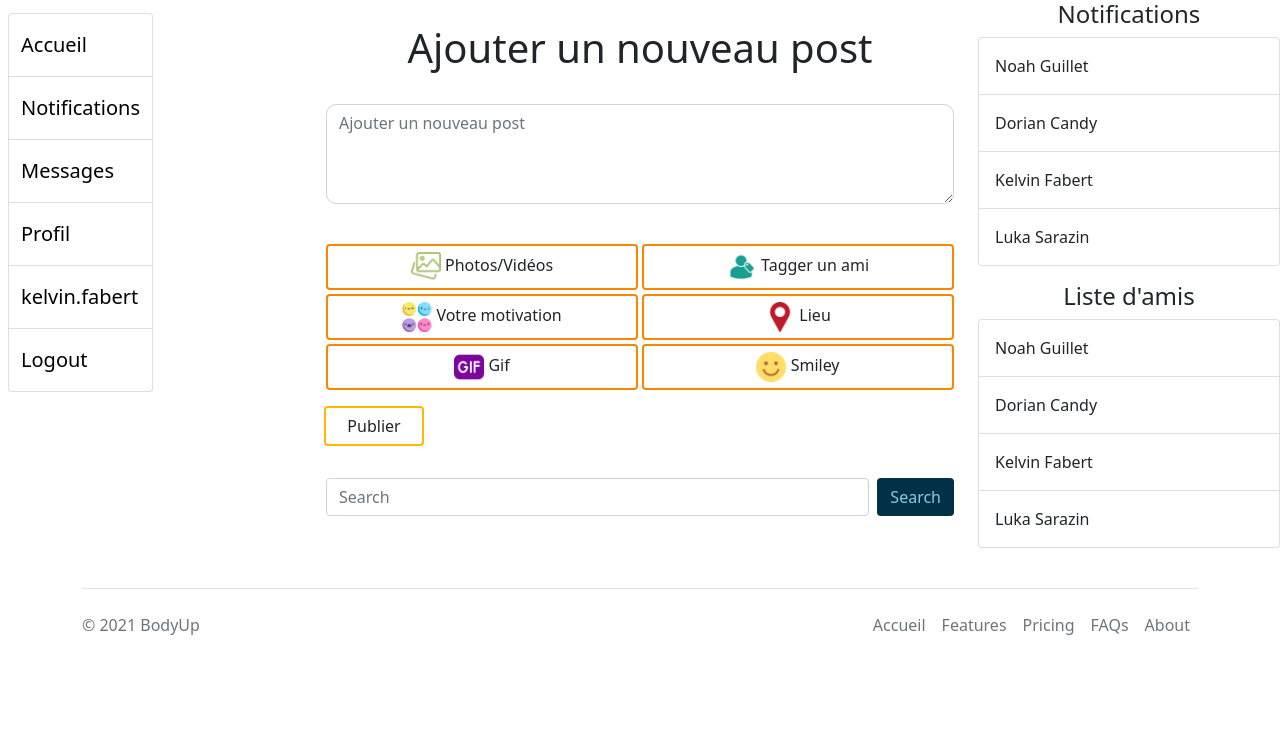
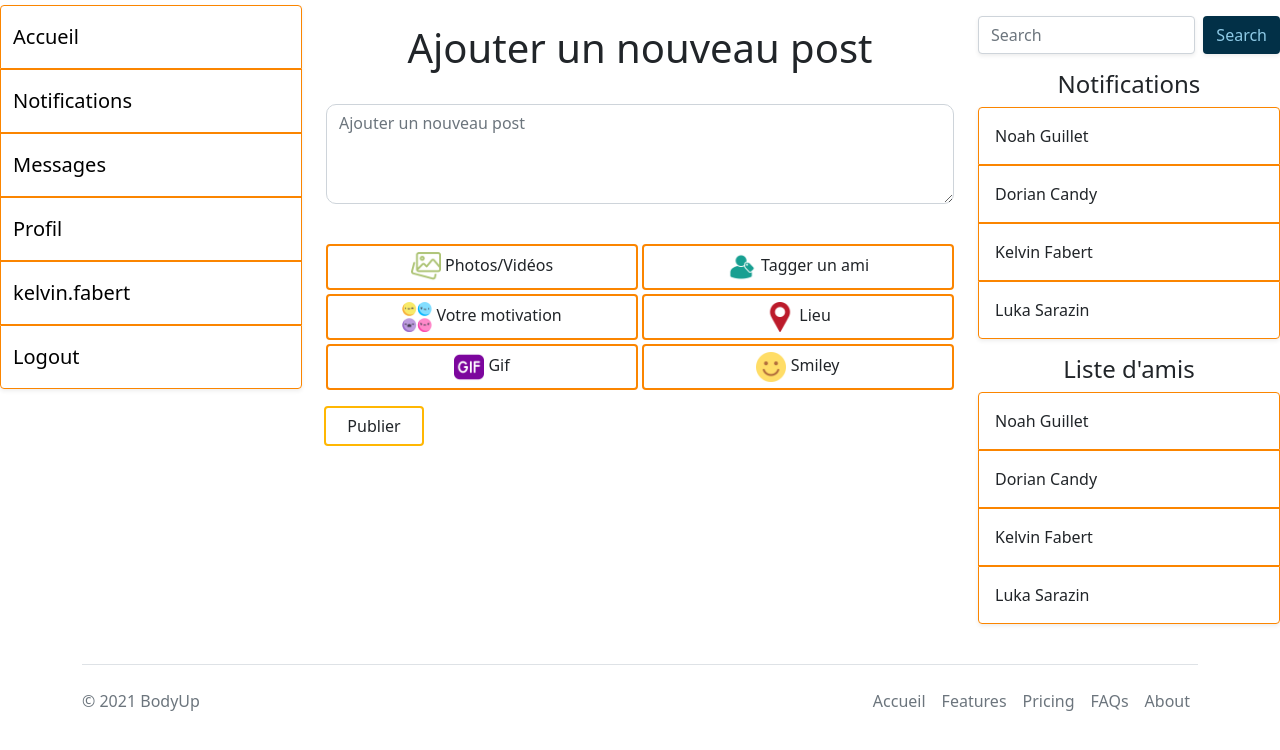
Before and after one commit to Kelvinfbt/mspr-wis2, a PHP site: page / in a window 1280 px wide. Shown: the top 750 px of the page. Run offline with PHP 8.4, Linux system fonts and the light colour scheme; the visitor is signed in with stand-in values (Sample User, id 1); data comes from the database, SQL or seed files in the repository.

Commit message:
updated : design home

```diff
--- a/index.php
+++ b/index.php
@@ -12,33 +12,36 @@ middleware('auth');
                 <?php require_once 'template-parts/layout/sidebar-menu.php'; ?>
             </div>
             <div class="col-6">
+
                 <?php require_once 'template-parts/post.php'; ?>
+
+            </div>
+            <div class="col">
+
                 <div>
                     <form class="d-flex py-3">
-                        <input class="form-control me-2" type="search" placeholder="Search" aria-label="Search">
-                        <button class="btn text-light bg-dark" type="submit">Search</button>
+                        <input class="form-control me-2 shadow-sm" type="search" placeholder="Search" aria-label="Search">
+                        <button class="btn text-light bg-dark shadow-sm" type="submit">Search</button>
                     </form>
                 </div>
 
-            </div>
-            <div class="col">
                 <div class="notifs-list">
                     <h4 class="text-center">Notifications</h4>
-                    <div class="list-group">
-                        <a href="#" class="list-group-item list-group-item-action py-3">Noah Guillet</a>
-                        <a href="#" class="list-group-item list-group-item-action py-3">Dorian Candy</a>
-                        <a href="#" class="list-group-item list-group-item-action py-3">Kelvin Fabert</a>
-                        <a href="#" class="list-group-item list-group-item-action py-3">Luka Sarazin</a>
+                    <div class="list-group shadow-sm">
+                        <a href="#" class="list-group-item list-group-item-action py-3 border-secondary border-1">Noah Guillet</a>
+                        <a href="#" class="list-group-item list-group-item-action py-3 border-secondary border-1">Dorian Candy</a>
+                        <a href="#" class="list-group-item list-group-item-action py-3 border-secondary border-1">Kelvin Fabert</a>
+                        <a href="#" class="list-group-item list-group-item-action py-3 border-secondary border-1">Luka Sarazin</a>
                     </div>
                 </div>
 
                 <div class="friends-list py-3">
                     <h4 class="text-center">Liste d'amis</h4>
-                    <div class="list-group">
-                        <a href="#" class="list-group-item list-group-item-action py-3">Noah Guillet</a>
-                        <a href="#" class="list-group-item list-group-item-action py-3">Dorian Candy</a>
-                        <a href="#" class="list-group-item list-group-item-action py-3">Kelvin Fabert</a>
-                        <a href="#" class="list-group-item list-group-item-action py-3">Luka Sarazin</a>
+                    <div class="list-group shadow-sm">
+                        <a href="#" class="list-group-item list-group-item-action py-3 border-secondary border-1">Noah Guillet</a>
+                        <a href="#" class="list-group-item list-group-item-action py-3 border-secondary border-1">Dorian Candy</a>
+                        <a href="#" class="list-group-item list-group-item-action py-3 border-secondary border-1">Kelvin Fabert</a>
+                        <a href="#" class="list-group-item list-group-item-action py-3 border-secondary border-1">Luka Sarazin</a>
                     </div>
                 </div>
             </div>
--- a/src/scss/_variables.scss
+++ b/src/scss/_variables.scss
@@ -2,7 +2,7 @@
 $primary: #219EBC;
 $light: #8ECAE6;
 $dark: #023047;
-$secondary: #FFB703;
-$secondary-dark: #FB8500;
+$secondary: #FB8500;
+$secondary-dark: #FFB703;
 
 // Buttons
--- a/src/scss/components/_sidebar.scss
+++ b/src/scss/components/_sidebar.scss
@@ -1,10 +1,5 @@
 #sidebar {
 
-
-    display: inline-block;
-    text-decoration: none;
-    color: white;
-    padding: 0.5rem;
 
   ul {
     padding-left: 0;
--- a/template-parts/layout/sidebar-menu.php
+++ b/template-parts/layout/sidebar-menu.php
@@ -5,29 +5,29 @@ $auth = getAuth();
 
 <nav id="sidebar">
 
-    <ul class="list-group">
-        <li class="list-group-item">
+    <ul class="list-group shadow-sm">
+        <li class="list-group-item border-secondary border-1">
             <a href="/">
                 <div class="link-wrapper">
                     <span>Accueil</span>
                 </div>
             </a>
         </li>
-        <li class="list-group-item">
+        <li class="list-group-item border-secondary border-1">
             <a href="/notifications">
                 <div class="link-wrapper">
                     <span>Notifications</span>
                 </div>
             </a>
         </li>
-        <li class="list-group-item">
+        <li class="list-group-item border-secondary border-1">
             <a href="/messages">
                 <div class="link-wrapper">
                     <span>Messages</span>
                 </div>
             </a>
         </li>
-        <li class="list-group-item">
+        <li class="list-group-item border-secondary border-1">
             <a href="account.php">
                 <div class="link-wrapper">
                     <span>Profil</span>
@@ -35,16 +35,16 @@ $auth = getAuth();
             </a>
         </li>
         <?php if ($auth): ?>
-            <li class="nav-item list-group-item">
+            <li class="nav-item list-group-item border-secondary border-1">
                 <a class="nav-link"
                    href="/users/show.php"><?php echo $auth['username']; ?></a>
             </li>
             <?php if (isAdmin($auth)): ?>
-                <li class="nav-item list-group-item">
+                <li class="nav-item list-group-item border-secondary border-1">
                     <a class="nav-link" href="../admin">Admin</a>
                 </li>
             <?php endif; ?>
-            <li class="nav-item list-group-item">
+            <li class="nav-item list-group-item border-secondary border-1">
                 <a href="#" class="nav-link"
                    onclick="event.preventDefault(); document.getElementById('logout-form').submit();">Logout</a>
                 <form id="logout-form" action="../../api/auth/logout.php" method="POST"
```
Also changed, not shown: assets/css/app.css.
